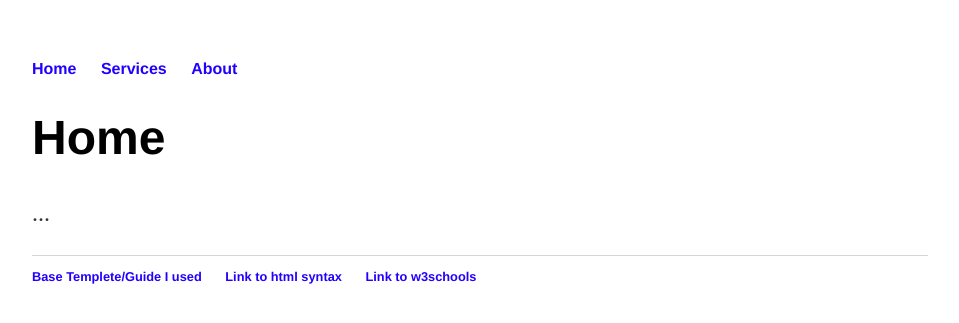
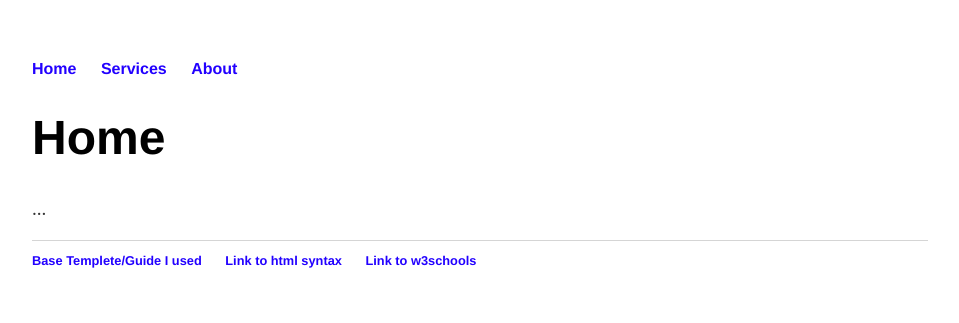
Before and after one commit to ShadowHazel/ShadowHazel.github.io, a Jekyll site: the page built from index.html, in a window 1280 px wide. Shown: the top 323 px of the page, without its empty margins (160-1119 px from the left). Built offline with Jekyll 4.4.1, drawn with Linux system fonts in a browser that asks for light colours.

Commit message:
Update 1.css

```diff
--- a/css/1.css
+++ b/css/1.css
@@ -24,8 +24,8 @@ h1 {
     font-family:'Helvetica', 'Arial', 'Sans-Serif';
 }
 p {
-    font-size: 1.5em;
-    line-height: 1.4em;
+    font-size: 1.2em;
+    line-height: 1.2em;
     color: #333;
 }
 footer {
@@ -42,8 +42,8 @@ ul.posts li {
     list-style: none;
 }
 div ul {
-    font-size: 1.5em;
+    font-size: 1.2em;
 }
 div ul li {
-    font-size: 1.5em;
+    font-size: 1.2em;
 }
```
